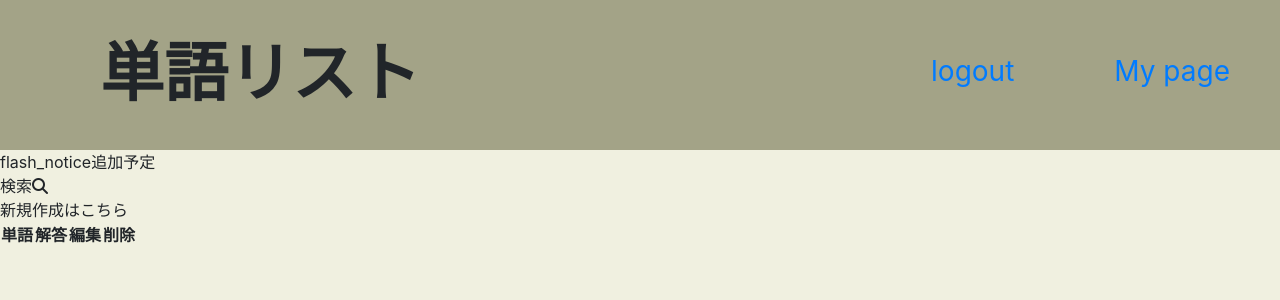
After one commit to shuttleblo/IT_English, a Django app: page /word_top/ in a window 1280 px wide. The commit adds this page. Shown: the top 300 px of the page. Run offline with Django 3.2, Linux system fonts and the light colour scheme; lists and menus that the app fills with data are empty; some libraries are stand-ins or nearby versions.

Commit message:
word_top_html_create

```diff
--- a/config/urls.py
+++ b/config/urls.py
@@ -3,5 +3,5 @@ from django.urls import path,include
 
 urlpatterns = [
     path('admin/', admin.site.urls),
-    path('it_english/', include('it_english.urls')),
+    path('', include('it_english.urls')),
 ]
--- /dev/null
+++ b/it_english/static/css/word/word.css
@@ -0,0 +1,38 @@
+header{
+  background-color: #A3A387;
+  width: auto;
+  height: 150px;
+
+}
+
+.top_title{
+  float: left;
+  margin: 25px 100px;
+  font-size: 64px;
+
+}
+
+.My_page{
+  float: right;
+  margin:50px 50px;
+  font-size: 28px;
+}
+
+.logout{
+  float: right;
+  margin: 50px 50px;
+  font-size: 28px;
+}
+body {
+  background-color: #F0F0E0;
+}
+
+.flash_notice{
+  width: 100%;
+  text-align: center;
+
+}
+.edit_button{
+  font-size: 64px;
+  width: 150px;
+}
--- /dev/null
+++ b/it_english/templates/word/base.html
@@ -0,0 +1,32 @@
+
+{% load static %}
+
+<!DOCTYPE html>
+<html>
+<head>
+    <title>it_english</title>
+    <script src="https://kit.fontawesome.com/6716af155d.js" crossorigin="anonymous"></script>
+    <link rel="stylesheet" href="https://stackpath.bootstrapcdn.com/bootstrap/4.5.0/css/bootstrap.min.css" integrity="sha384-9aIt2nRpC12Uk9gS9baDl411NQApFmC26EwAOH8WgZl5MYYxFfc+NcPb1dKGj7Sk" crossorigin="anonymous">
+    <link rel="stylesheet" type="text/css" href="{% static 'css/word/word.css' %}">
+
+</head>
+
+<header>
+    <div>
+        {% block header %}
+        {% endblock %}
+    </div>
+    <div class='My_page'>
+        <a href='#'>My page</a>
+    </div>
+    <div class='logout'>
+        <a href='#'>logout</a>
+    </div>
+
+</header>
+
+<body>
+    {% block body %}
+    {% endblock %}
+</body>
+</html>
--- /dev/null
+++ b/it_english/templates/word/word_top.html
@@ -0,0 +1,39 @@
+{% extends "word/base.html" %}
+{% load static %}
+
+
+{% block header %}
+<strong class="top_title">単語リスト</strong>
+{% endblock %}
+{% block body %}
+
+<div　class='flash_notice'>
+  flash_notice追加予定
+</div>
+<div class='seach'>
+  検索<i class="fas fa-search"></i>
+</div>
+
+<div>新規作成はこちら</div>
+
+<table>
+<tr>
+<th>単語</th>
+<th>解答</th>
+<th>編集</th>
+<th>削除</th>
+</tr>
+
+{% for list in lists %}
+<tr>
+  <td>{{ list.word }}</td>
+  <td>{{ list.answer }}</td>
+  <td><a href="{% url 'edit' list.pk %}" class="btn btn-primary btn-lg active" role="button" aria-disabled="true"><i class="fas fa-pencil-alt"></i></a></td>
+  <td><a href="{% url 'create' list.pk %}" class="btn btn-success btn-lg active" role="button" aria-disabled="true"><i class="fas fa-trash"></i></a></td>
+
+</tr>
+{% endfor %}
+</table>
+
+
+{% endblock %}
--- a/it_english/urls.py
+++ b/it_english/urls.py
@@ -7,4 +7,7 @@ app_name =  "it_english"
 urlpatterns = [
     path('', views.index, name='index'),
     path('signup/', views.signup, name='signup'),
+    path('word_top/', views.word_top, name='word_top'),
+    path('word_create/', views.word_create, name='word_create'),
+    path('word_edit/', views.word_edit, name='word_edit')
 ]
--- a/it_english/views.py
+++ b/it_english/views.py
@@ -21,3 +21,14 @@ def signup(request):
         "form": form
     }
     return render(request, 'signup/signup.html', context)
+
+def word_top(request):
+    return render(request, 'word/word_top.html',{})
+
+
+def word_create(request):
+    return render(request, 'word/word_create.html',{})
+
+
+def word_edit(request):
+    return render(request, 'word/word_edit.html',{})
```
Also changed, not shown: it_english/static/css/signup/signup.css (line endings or trailing spaces), it_english/templates/word/word_create.html (added), it_english/templates/word/word_edit.html (added).
